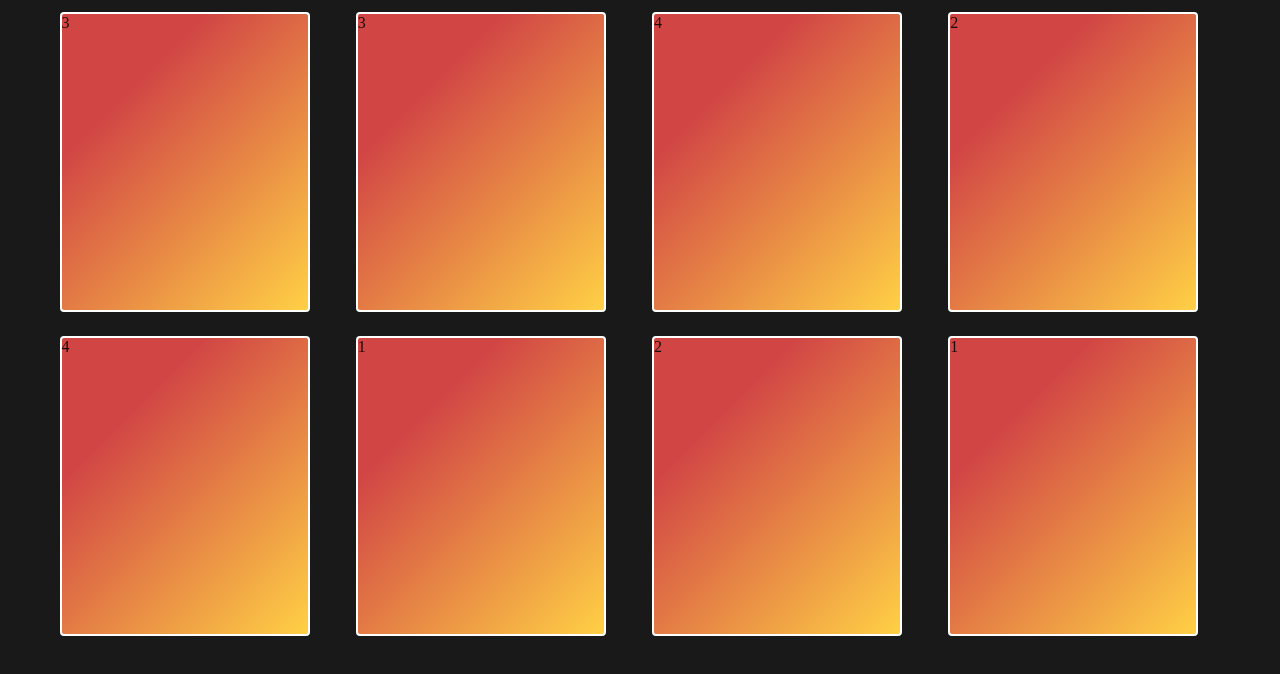
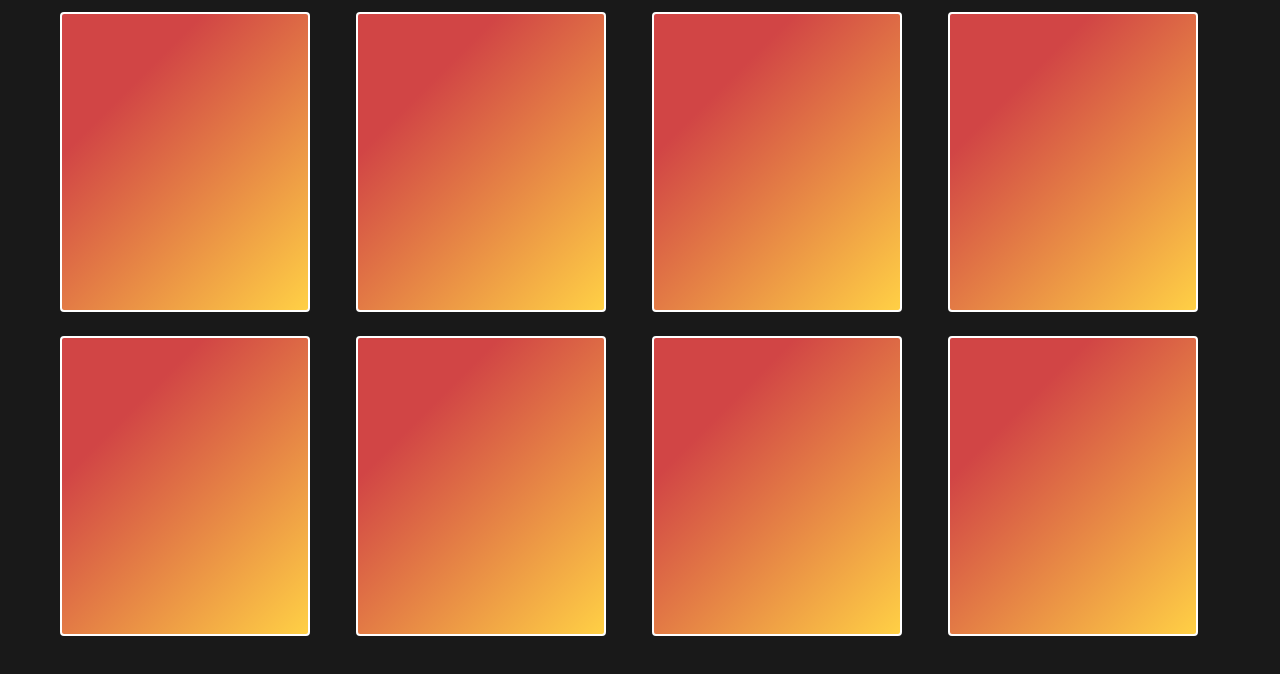
Before and after one commit to ajvmjr/memory-game-vue, a Vue app: page / in a window 1280 px wide. Shown: the top 674 px of the page. Built offline with nearby package versions, Linux system fonts and the light colour scheme.

Commit message:
feat: checkWin function

```diff
--- a/src/App.vue
+++ b/src/App.vue
@@ -69,6 +69,7 @@ export default {
         disabled: false,
       },
     ],
+    corrects: [],
     cardsChosen: [],
     disabled: false,
   }),
@@ -92,10 +93,12 @@ export default {
         if (cardsChosen[0].value === cardsChosen[1].value) {
           setTimeout(() => {
             this.correct();
+            this.corrects.push(cardsChosen[0], cardsChosen[1]);
+            this.checkWin();
           }, 2000);
         } else {
           setTimeout(() => {
-            this.reset();
+            this.resetCurrentCards();
           }, 2000);
         }
       }
@@ -110,13 +113,17 @@ export default {
       }
     },
 
+    checkWin() {
+      if (this.corrects.length === this.cards.length) console.log("ganhou");
+    },
+
     correct() {
       this.cardsChosen = [];
       this.disabled = false;
       console.log("acertou");
     },
 
-    reset() {
+    resetCurrentCards() {
       this.cardsChosen[0].chosen = false;
       this.cardsChosen[1].chosen = false;
       this.cardsChosen[0].disabled = false;
@@ -125,6 +132,8 @@ export default {
       this.disabled = false;
       console.log("errou");
     },
+
+    resetGame() {},
   },
 };
 </script>
--- a/src/components/Card.vue
+++ b/src/components/Card.vue
@@ -5,9 +5,9 @@
     class="card"
     height="300px"
     @click="handleClick"
-    :disabled="card.disabled"
+    :disabled="disabled || card.disabled"
   >
-    {{ card.value }}
+    <p v-if="card.chosen" class="card__value">{{ card.value }}</p>
   </v-card>
 </template>
 
@@ -38,13 +38,22 @@ export default {
 
 <style lang="scss" scoped>
 .card {
+  align-items: center;
   background-color: #ffd045;
   background-image: linear-gradient(315deg, #ffd045 0%, #d14545 74%);
   border: 2px solid #fff !important;
+  display: flex;
+  justify-content: center;
   width: 250px;
 
   &--selected {
     background: blue !important;
   }
+
+  &__value {
+    color: white;
+    font-size: 100px;
+    font-weight: 800;
+  }
 }
 </style>
```
